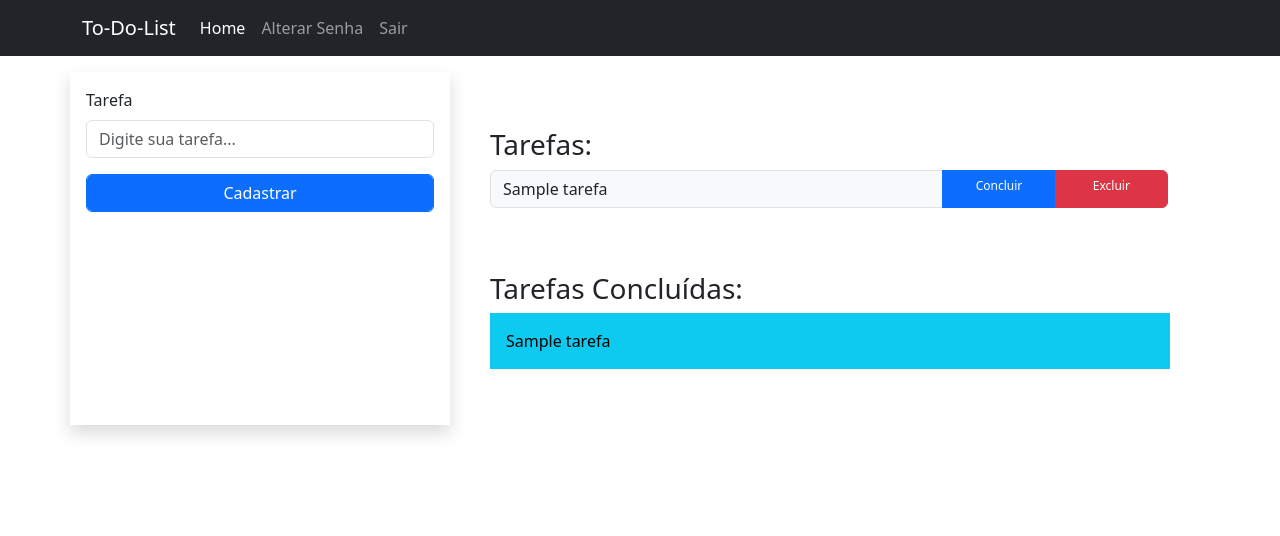
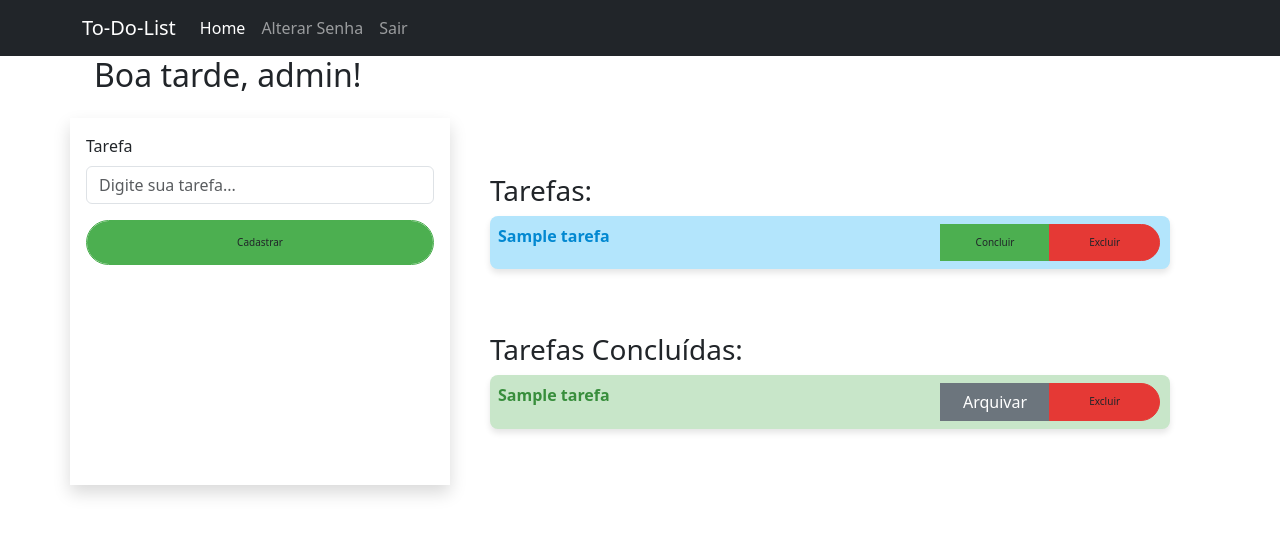
Before and after one commit to emanuel07mii/project_to_do_list, a Django app: template to_do_lists/templates/to_do_lists/index.html in a window 1280 px wide. Shown: the top 536 px of the page. Run offline with Django 5.2, Linux system fonts and the light colour scheme; a user stored in the database is signed in; the template is opened without the code that fills it: values that come from a table or form of the project are taken from there, most other values are stand-ins (such as "Sample title", 1, 10 or a date in 2020); some libraries are stand-ins or nearby versions.

Commit message:
Estilizand Página Inicial

```diff
--- /dev/null
+++ b/static/css/styles.css
@@ -0,0 +1,102 @@
+/* Estilo das tarefas cadastradas (não concluídas) */
+.text-bg-primaryv2 {
+    background-color: #b3e5fc; /* Azul pastel para tarefas não concluídas */
+    color: #0288d1; /* Azul mais escuro para contraste */
+    border-radius: 8px; /* Bordas arredondadas */
+    padding: 10px;
+    margin-bottom: 10px;
+    box-shadow: 0 4px 6px rgba(0, 0, 0, 0.1); /* Sombra suave para profundidade */
+    transition: transform 0.2s ease-in-out, box-shadow 0.2s ease-in-out; /* Transição suave para o hover */
+}
+
+/* Efeito de hover para as tarefas não concluídas */
+.text-bg-primaryv2:hover {
+    transform: translateY(-5px); /* Levanta o item ao passar o mouse */
+    box-shadow: 0 8px 12px rgba(0, 0, 0, 0.2); /* Aumenta a sombra ao passar o mouse */
+}
+
+/* Alinhamento do texto e botões */
+.text-bg-primaryv2 span {
+    font-weight: bold;
+}
+
+/* Tarefas concluídas */
+.text-bg-infov2 {
+    background-color: #c8e6c9; /* Verde pastel para tarefas concluídas */
+    color: #388e3c; /* Verde escuro para contraste */
+    border-radius: 8px; /* Bordas arredondadas */
+    padding: 10px;
+    margin-bottom: 10px;
+    box-shadow: 0 4px 6px rgba(0, 0, 0, 0.1); /* Sombra suave para profundidade */
+    transition: transform 0.2s ease-in-out, box-shadow 0.2s ease-in-out; /* Transição suave para o hover */
+}
+
+/* Efeito de hover para as tarefas concluídas */
+.text-bg-infov2:hover {
+    transform: translateY(-5px); /* Levanta o item ao passar o mouse */
+    box-shadow: 0 8px 12px rgba(0, 0, 0, 0.2); /* Aumenta a sombra ao passar o mouse */
+}
+
+/* Alinhamento do texto das tarefas concluídas */
+.text-bg-infov2 span {
+    font-weight: bold;
+}
+
+/* Adicionando uma cor mais forte no texto no hover */
+.text-bg-infov2:hover span {
+    color: #1b5e20; /* Cor mais forte para o texto no hover */
+}
+
+/* Estilo do botão Cadastrar */
+.btn-primaryv2 {
+    background-color: #4caf50; /* Verde suave para o botão Cadastrar */
+    border-color: #4caf50; /* Cor da borda */
+    border-radius: 25px; /* Bordas arredondadas */
+    padding: 14px 20px; /* Tamanho adequado para o botão */
+    font-size: 4vw; /* Tamanho da fonte baseado na largura da tela */
+    transition: background-color 0.3s ease, transform 0.3s ease; /* Efeito de transição */
+    font-size: 10px /* Tamanho máximo da fonte */
+}
+
+/* Efeito de hover para o botão Cadastrar */
+.btn-primaryv2:hover {
+    background-color: #45a049; /* Tom mais escuro de verde */
+    border-color: #45a049; /* Cor da borda ao passar o mouse */
+    transform: scale(1.05); /* Leve aumento de tamanho ao passar o mouse */
+}
+
+/* Estilo do botão Concluir */
+.btn-concluir {
+    background-color: #4caf50; /* Verde suave para o botão Concluir */
+    border-color: #4caf50; /* Cor da borda */
+    border-radius: 25px; /* Bordas arredondadas */
+    padding: 10px 20px; /* Tamanho adequado para o botão */
+    font-size: 4vw; /* Tamanho da fonte baseado na largura da tela */
+    transition: background-color 0.3s ease, transform 0.3s ease; /* Efeito de transição */
+    font-size: 10px /* Tamanho máximo da fonte */
+}
+
+/* Efeito de hover para o botão Concluir */
+.btn-concluir:hover {
+    background-color: #45a049; /* Tom mais escuro de verde */
+    border-color: #45a049; /* Cor da borda ao passar o mouse */
+    transform: scale(1.05); /* Leve aumento de tamanho ao passar o mouse */
+}
+
+/* Estilo do botão Excluir */
+.btn-dangerv2 {
+    background-color: #e53935; /* Vermelho para o botão Excluir */
+    border-color: #e53935; /* Cor da borda */
+    border-radius: 25px; /* Bordas arredondadas */
+    padding: 10px 20px; /* Tamanho adequado para o botão */
+    font-size: 4vw; /* Tamanho da fonte baseado na largura da tela */
+    transition: background-color 0.3s ease, transform 0.3s ease; /* Efeito de transição */
+    font-size: 10px /* Tamanho máximo da fonte */
+}
+
+/* Efeito de hover para o botão Excluir */
+.btn-dangerv2:hover {
+    background-color: #c62828; /* Tom mais escuro de vermelho */
+    border-color: #c62828; /* Cor da borda ao passar o mouse */
+    transform: scale(1.05); /* Leve aumento de tamanho ao passar o mouse */
+}
--- /dev/null
+++ b/static/js/custom.js
@@ -0,0 +1,16 @@
+var username = document.getElementById("welcome-message").getAttribute("data-username");
+
+var currentHour = new Date().getHours(); // Pegando a hora local no formato de 24h
+
+// Mensagem de boas-vindas com base na hora local
+var welcomeMessage = "";
+
+if (currentHour < 12) {
+    welcomeMessage = "Bom dia, " + username + "!";
+} else if (currentHour < 18) {
+    welcomeMessage = "Boa tarde, " + username + "!";
+} else {
+    welcomeMessage = "Boa noite, " + username + "!";
+}
+
+document.getElementById("welcome-message").innerHTML = welcomeMessage;
--- a/to_do_lists/templates/to_do_lists/index.html
+++ b/to_do_lists/templates/to_do_lists/index.html
@@ -1,15 +1,16 @@
 {% extends "to_do_lists/base.html" %}
+{% load static %}
 
 {% block content %}
 
 {% if user.is_authenticated %}
 
+<!-- Saudação personalizada -->
+<div class="col-12 container">
+    <h2 id="welcome-message" data-username="{{ user.username }}">
 
-<style>
-    .btn_small{
-        font-size: 12px;
-    }
-</style>
+    </h2>
+</div>
 
 <div class="row">
 
@@ -30,20 +31,19 @@
             {{ form.tarefa }}
         </div>
 
-        <button type="submit" class="form-control btn btn-primary">Cadastrar</button>
+        <button type="submit" class="form-control btn btn-primaryv2">Cadastrar</button>
 
     </form>
 
     <div class="mt-3 p-4 col-12 col-md-8">
         <div class="p-3 mt-3 col-12">
-
-            <h3>Tarefas:</h2>
+            <h3>Tarefas:</h3>
             {% if tarefas_nao_concluidas %}
                 {% for tarefa in tarefas_nao_concluidas %}
-                    <div class="input-group mb-3 col-12" id="basic-addon1">
-                        <span class="input-group-text col-8">{{ tarefa.tarefa }}</span>
-                        <a class="btn btn-primary col-2 btn_small" href="{% url 'concluir' id=tarefa.id %}">Concluir</a>
-                        <a class="btn btn-danger col-2 btn_small" href="{% url 'excluir' id=tarefa.id %}">Excluir</a>
+                    <div class="mb-3 col-12 text-bg-primaryv2 p-2 input-group">
+                        <span class="col-8">{{ tarefa.tarefa }}</span>
+                        <a class="btn btn-concluir col-2" href="{% url 'concluir' id=tarefa.id %}">Concluir</a>
+                        <a class="btn btn-dangerv2 col-2" href="{% url 'excluir' id=tarefa.id %}">Excluir</a>
                     </div>
                 {% endfor %}
             {% else %}
@@ -52,17 +52,17 @@
         </div>
 
         <div class="p-3 mt-3 col-12">
-            <h3>Tarefas Concluídas:</h2>
-                {% if tarefas_concluidas %}
-                    {% for tarefa in tarefas_concluidas %}
-                        <div class="mb-3 col-12 text-bg-info p-3">
-                            <span class=" col-8">{{ tarefa }}</span>
-                            <!-- <a class="btn btn-secondary col-2 btn_small" href="#">Arquivar</a>
-                            <a class="btn btn-danger col-2 btn_small" href="#">Excluir</a> -->
-                        </div>
-                    {% endfor %}
+            <h3>Tarefas Concluídas:</h3>
+            {% if tarefas_concluidas %}
+                {% for tarefa in tarefas_concluidas %}
+                    <div class="mb-3 col-12 text-bg-infov2 p-2 input-group">
+                        <span class="col-8">{{ tarefa }}</span>
+                        <a class="btn btn-secondary col-2" href="#">Arquivar</a>
+                        <a class="btn btn-dangerv2 col-2" href="#">Excluir</a>
+                    </div>
+                {% endfor %}
             {% else %}
-                <p>Não há tarefas Concluidas.</p>
+                <p>Não há tarefas Concluídas.</p>
             {% endif %}
         </div>
     </div>
@@ -77,4 +77,7 @@
 </div>
 {% endif %}
 
+<script src="{% static 'js/custom.js' %}"></script>
+<link rel="stylesheet" href="{% static 'css/styles.css' %}">
+
 {% endblock content %}
```
Also changed, not shown: db.sqlite3.
